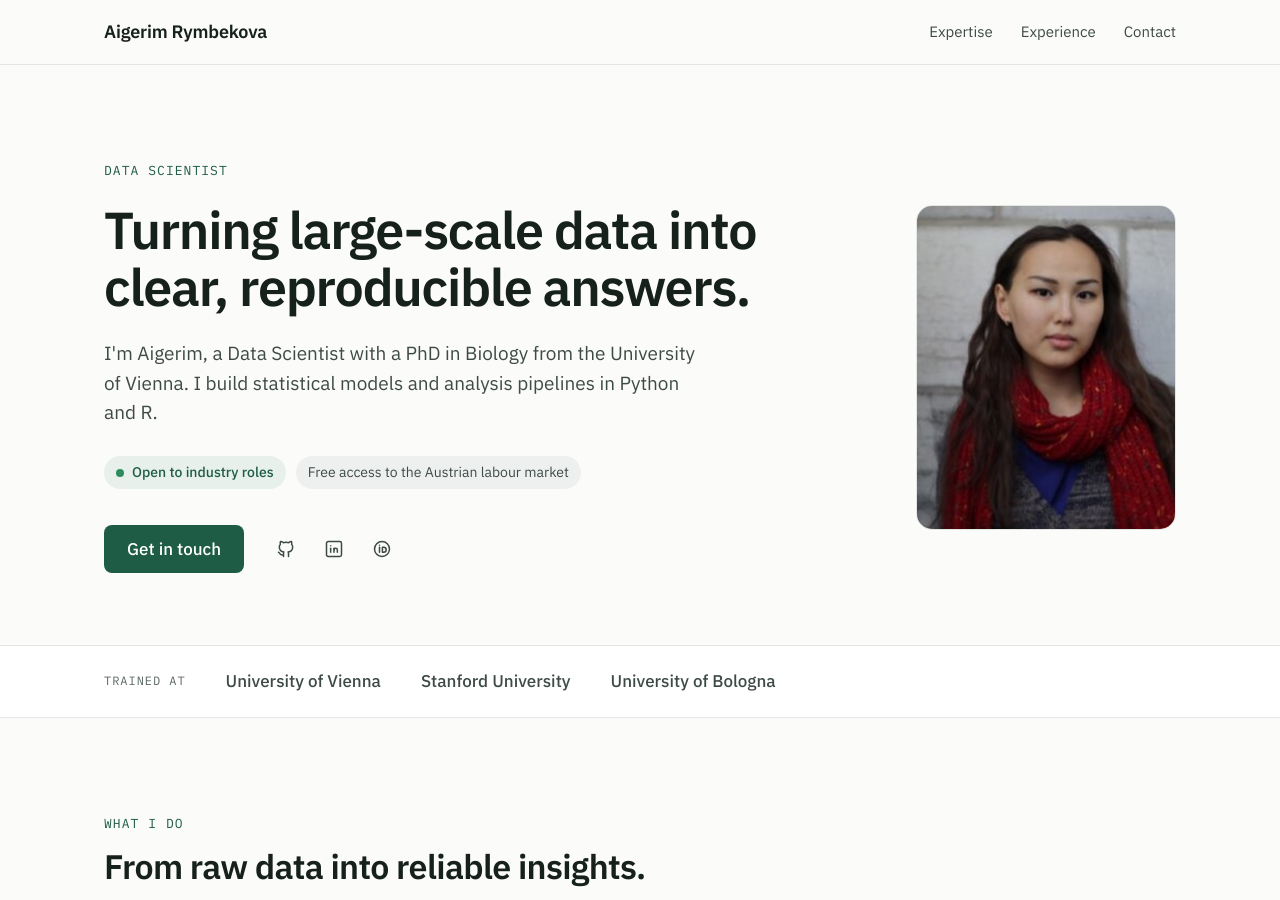
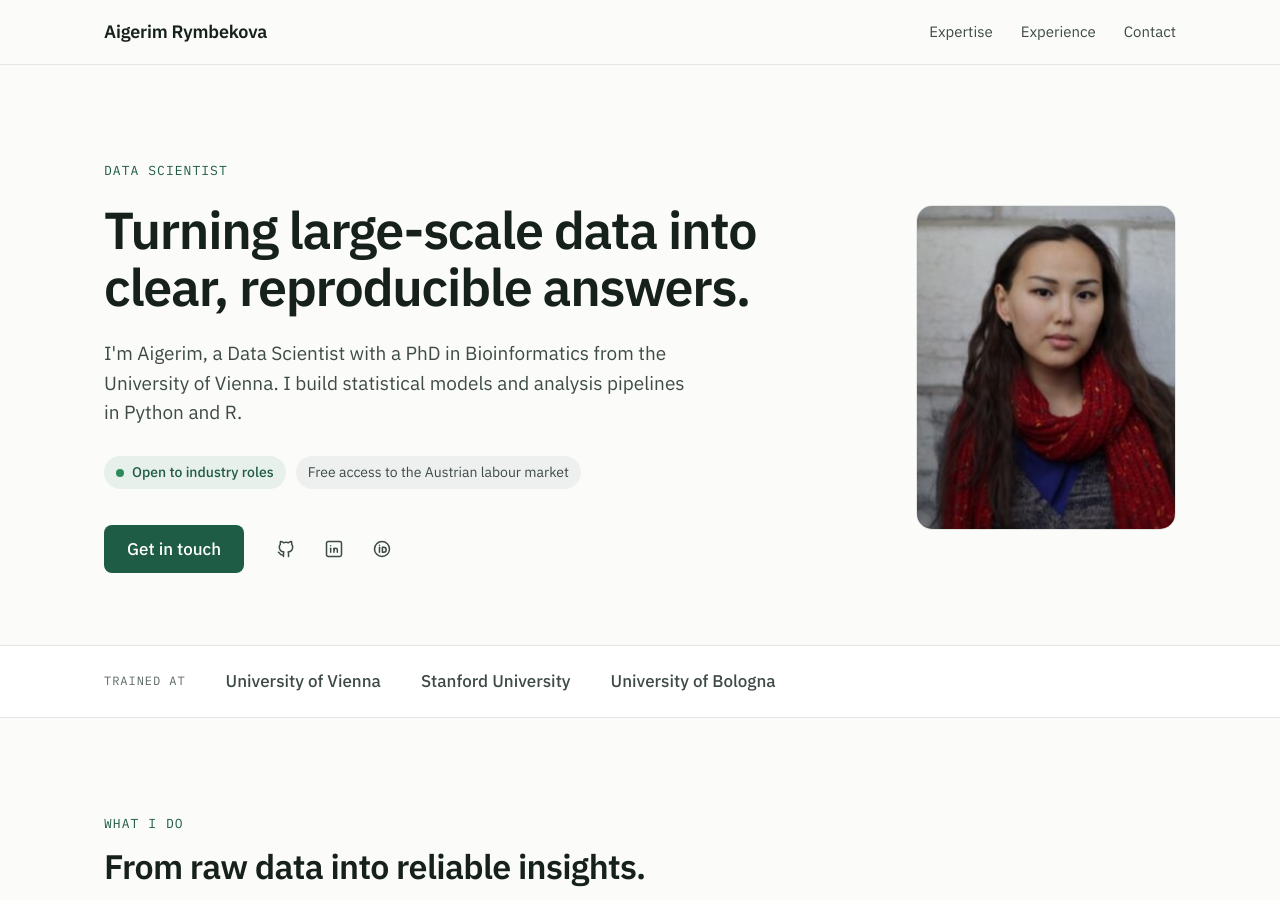
Before and after one commit to Rymbekova/rymbekova.github.io, a Jekyll site: the page built from index.html, in a window 1280 px wide and 900 px high. Built offline with Jekyll 4.4.1, drawn with Linux system fonts in a browser that asks for light colours.

Commit message:
Update index.html

```diff
--- a/index.html
+++ b/index.html
@@ -6,7 +6,7 @@
   <div class="hero-text">
     <p class="eyebrow">{{ site.tagline }}</p>
     <h1>Turning large-scale data into clear, reproducible answers.</h1>
-    <p class="lead">I'm Aigerim, a Data Scientist with a PhD in Biology from the University of Vienna. I build statistical models and analysis pipelines in Python and R.</p>
+    <p class="lead">I'm Aigerim, a Data Scientist with a PhD in Bioinformatics from the University of Vienna. I build statistical models and analysis pipelines in Python and R.</p>
     <div class="badges">
       <span class="badge badge-accent"><span class="dot"></span>Open to industry roles</span>
       <span class="badge">Free access to the Austrian labour market</span>
```
